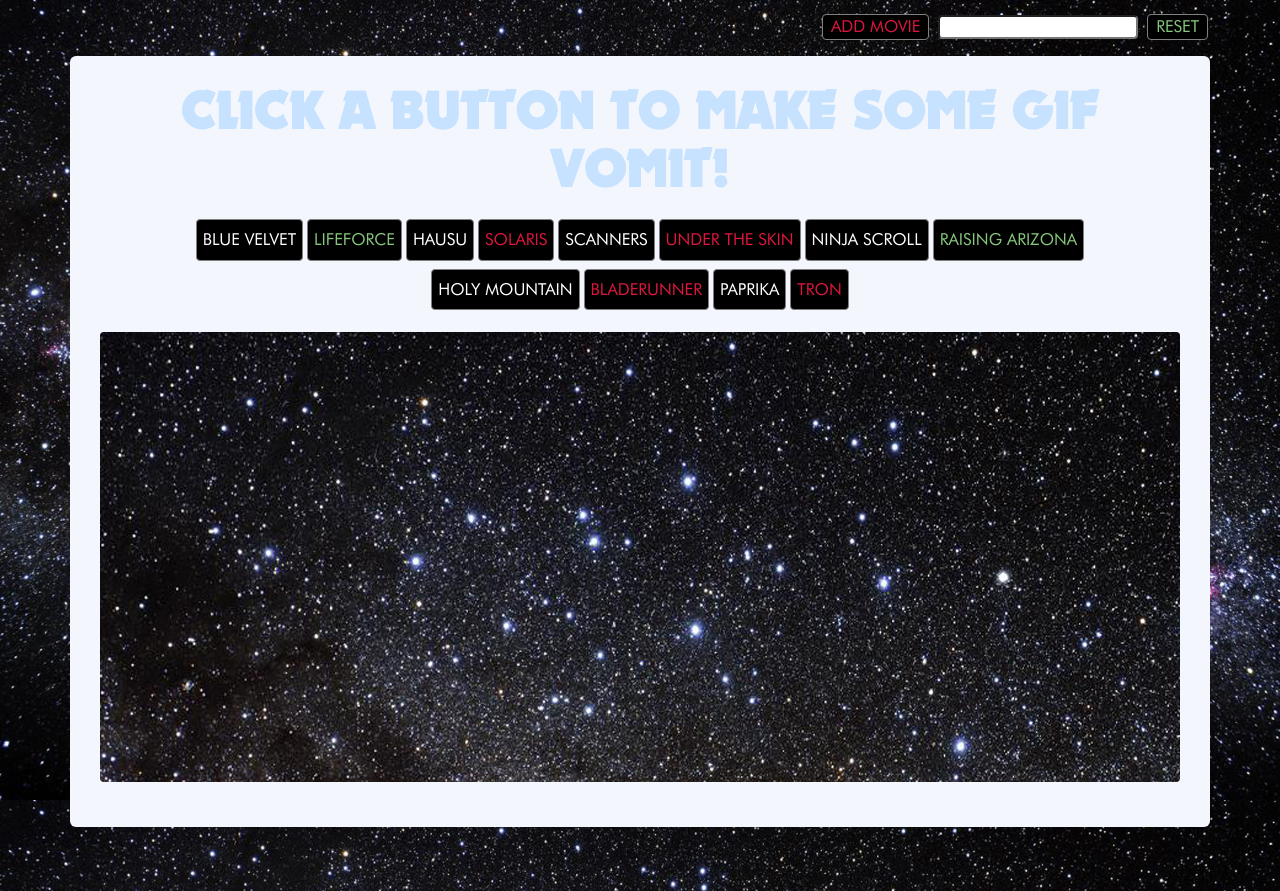
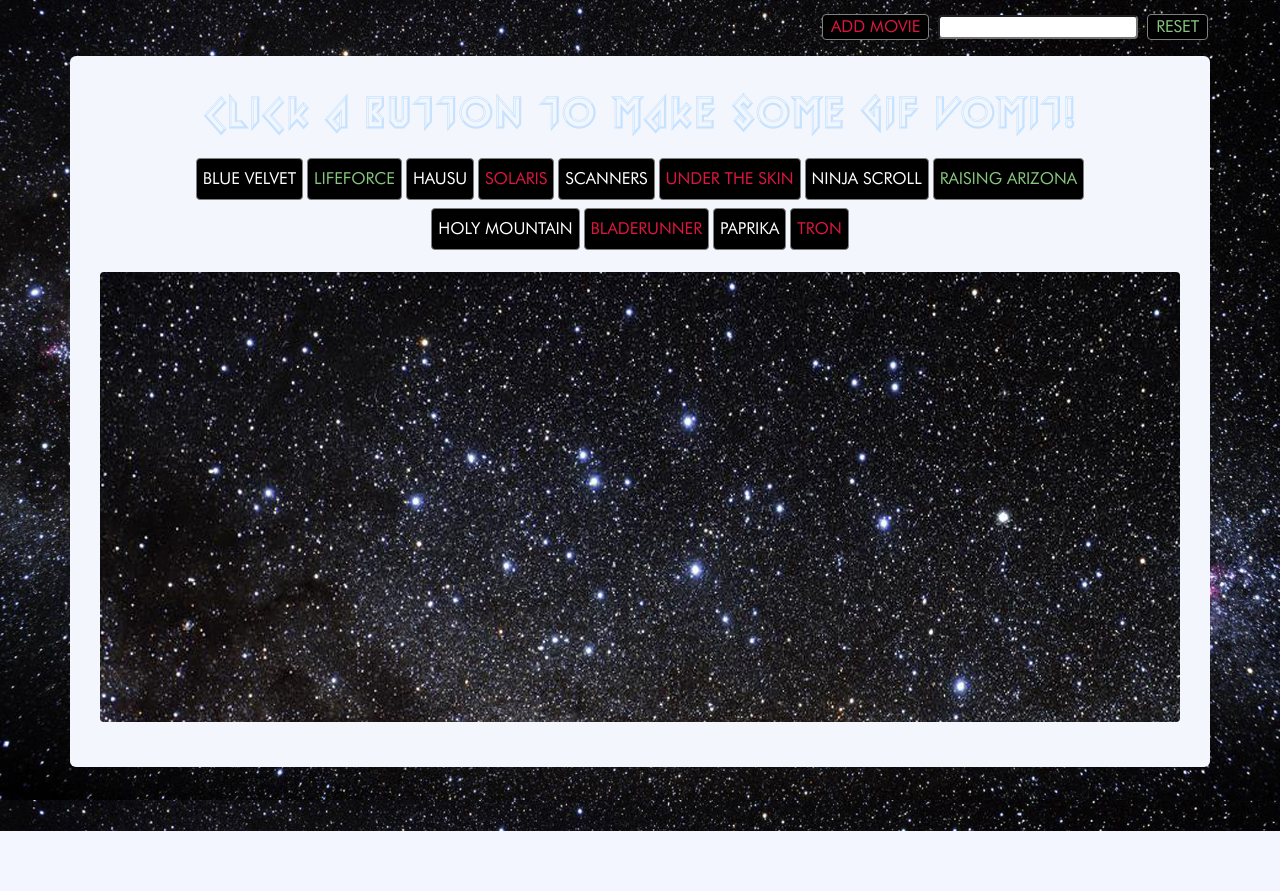
Before and after one commit to shaanobney/week-6-game, a PHP site: page / in a window 1280 px wide. After the commit the page ends 831 px from the top, so only its background shows below. Run offline with PHP 8.4, Linux system fonts and the light colour scheme; some web fonts are replaced.

Commit message:
fixed font issue

```diff
--- a/assets/css/style.css
+++ b/assets/css/style.css
@@ -91,6 +91,26 @@
 @font-face {
     font-family: zorque;
     src: url("../css/zorque.ttf");
+}
+
+@font-face {
+    font-family: king;
+    src: url("../css/king.ttf");
+}
+
+@font-face {
+    font-family: mario;
+    src: url("../css/mario.ttf");
+}
+
+@font-face {
+    font-family: mickey;
+    src: url("../css/mickey.ttf");
+}
+
+@font-face {
+    font-family: pokemon;
+    src: url("../css/pokemon.ttf");
 }
 
 @font-face {
@@ -297,7 +317,7 @@ ul {
 #headline h1 {
 	color: black;
 	margin-top: 2px;
-	font-size: 40pt;
+	font-size: 1.75em;
 	text-align: center;
 	height: 30px;
 }
--- a/assets/javascript/app.js
+++ b/assets/javascript/app.js
@@ -15,13 +15,12 @@ $(document).ready(function() {
         'PAPRIKA',
         'TRON',
         ]
+
     //CHANGES ELEMENTS COLOR AND FONT RANDOMLY EVERY PAGE LOAD
     var randomColor = function() {
       var colors = ["#FFB5C5", "#EE7AE9", "#8B7B8B", "#3D59AB", "#C6E2FF", "#1E90FF", "#00F5FF", "#7FFFD4", "#EEEE00", "#EE9A00", "#EE9A00", "#FF3030", "#282828", "#7A7A7A", "#CCCCCC", "#333333", "#990099"];
-      var fonts = ["pioneer", "arcade", "ed", "mex", "sand", "sf", "topplez", "columna", "deutsch", "lead", "storyboo", "diamonds", "dork", "november", "blox", "crackman", "games", "slaytanic", "topple", "zorque"];
-      // var rando = Math.floor(Math.random()*colors.length);
+      var fonts = ["pioneer", "arcade", "pacmania", "ed", "mex", "sand", "sf", "topplez", "columna", "deutsch", "lead", "king", "mario", "mickey", "pokemon", "storyboo", "diamonds", "iomanoid", "dork", "november", "blox", "crackman", "games", "slaytanic", "topple", "zorque"];
       var rando = Math.floor(Math.random() * colors.length);
-      // var randoma = Math.floor(Math.random()*fonts.length);
       var randoma = Math.floor(Math.random() * fonts.length);
       $('#title').css("color", colors[rando]);
       $('#title').css("font-family", fonts[randoma]);
@@ -57,7 +56,7 @@ $(document).ready(function() {
 
  //CLICK ON TOPIC
     $(document).on('click','.newTopic', function() {
-        $('#title').remove(); //CLEARS GIF FIELD
+        // $('#title').remove(); //CLEARS TITLE FIELD
         $('.gif').remove(); //CLEARS GIF FIELD
 
 
@@ -96,10 +95,10 @@ $(document).ready(function() {
 
             if(thisImageUrl == still) {
                 thisImageUrl = moving;
-                $('div[data-value='+parentDivValue+']').children('.image').attr('src', thisImageUrl);
+                $('div[data-value='+ parentDivValue +']').children('.image').attr('src', thisImageUrl);
             }else if (thisImageUrl == moving){
                 thisImageUrl = still;
-                $('div[data-value='+parentDivValue+']').children('.image').attr('src', thisImageUrl);
+                $('div[data-value='+ parentDivValue +']').children('.image').attr('src', thisImageUrl);
             }
         });
     });
```
Also changed, not shown: assets/css/king.ttf (added), assets/css/mario.ttf (added), assets/css/mickey.ttf (added), assets/css/pacmania.ttf (renamed from assets/css/pacmania.otf), assets/css/pokemon.ttf (added), 2 other files.
